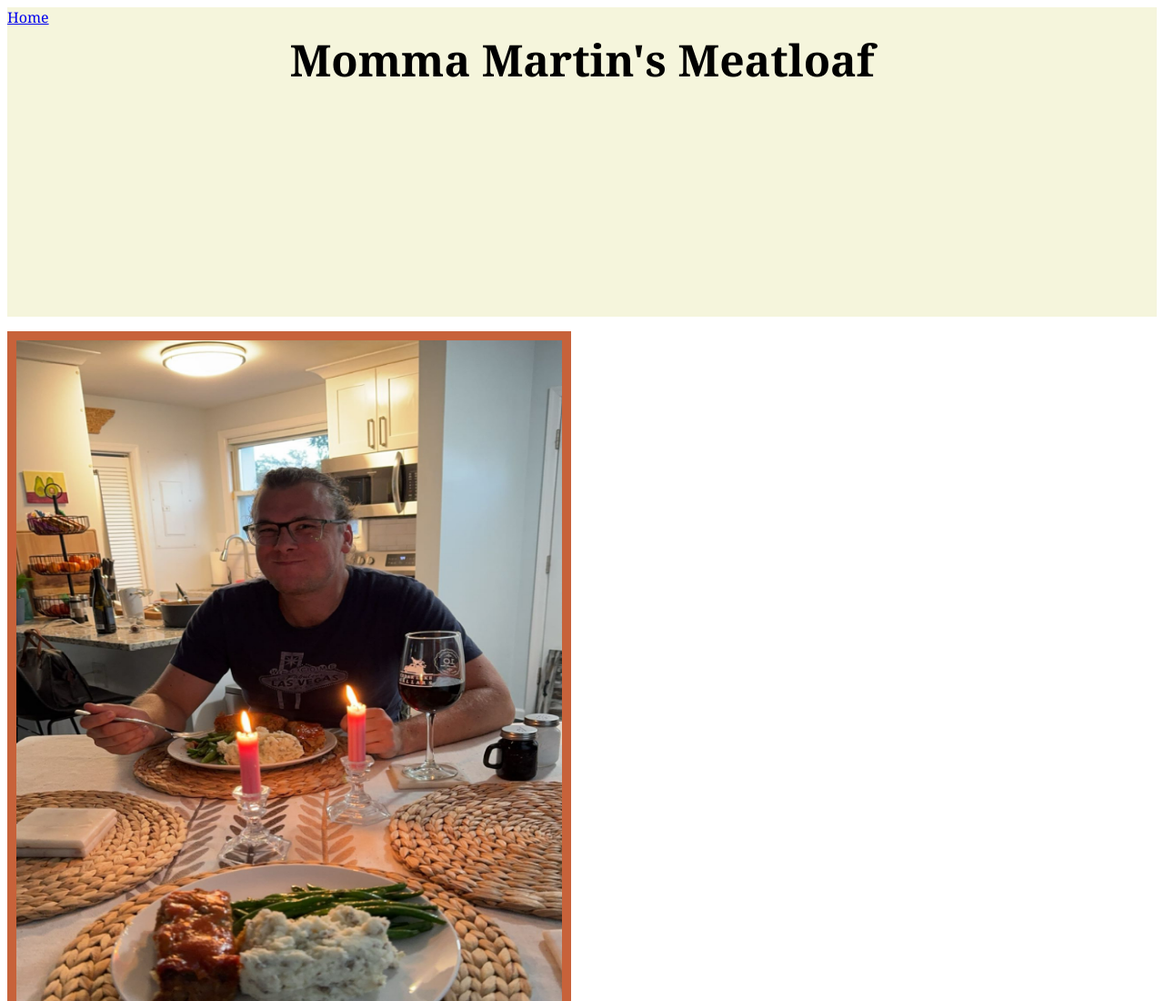
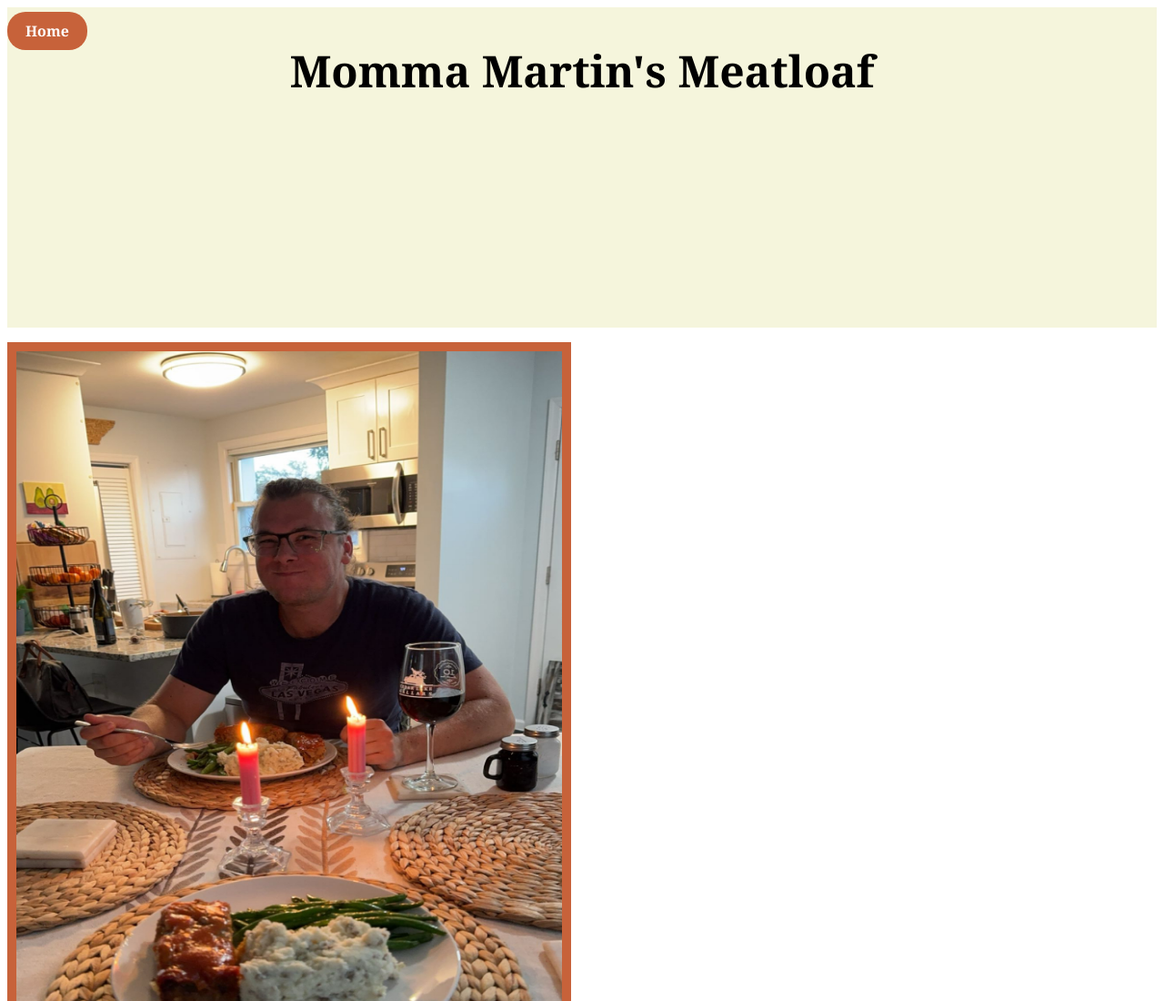
Before and after one commit to brsmartin12/martin-recipes, a plain HTML site: page recipes/moms_meatloaf.html in a window 1280 px wide. Shown: the top 1100 px of the page at 91% size. Drawn offline with Linux system fonts and the light colour scheme.

Commit message:
Added style to the home button on moms_meatloaf

```diff
--- a/recipes/moms_meatloaf.html
+++ b/recipes/moms_meatloaf.html
@@ -8,7 +8,7 @@
 </head>
 <body>
     <div class="recipe-title-banner">
-        <a href="../index.html">Home</a>
+        <a class="home-button" href="../index.html">Home</a>
 
         <h1 class="recipe-title">Momma Martin's Meatloaf</h1>
     </div>
--- a/style.css
+++ b/style.css
@@ -33,6 +33,7 @@ a {
     background-color: beige;
     margin: 0 auto;
     padding-bottom: 250px;
+    padding-top: 15px;
 }
 
 .recipe-title {
@@ -46,3 +47,13 @@ img {
     border-color: rgb(199, 98, 58);
     /*A negative top margin that puts it half way up on the title box would be cool.*/
 }
+
+.home-button {
+    border-radius: 20px;
+    padding: 10px 20px;
+    font-weight: bold;
+    color: white;
+    text-decoration: none;
+    background-color: rgb(199, 98, 58);
+    display: inline;
+}
```
